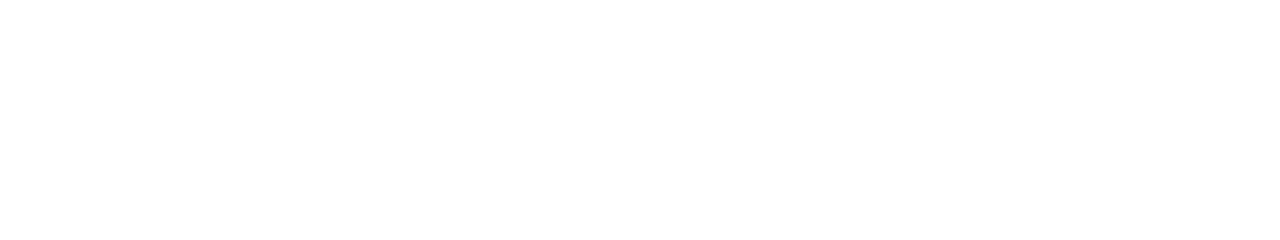
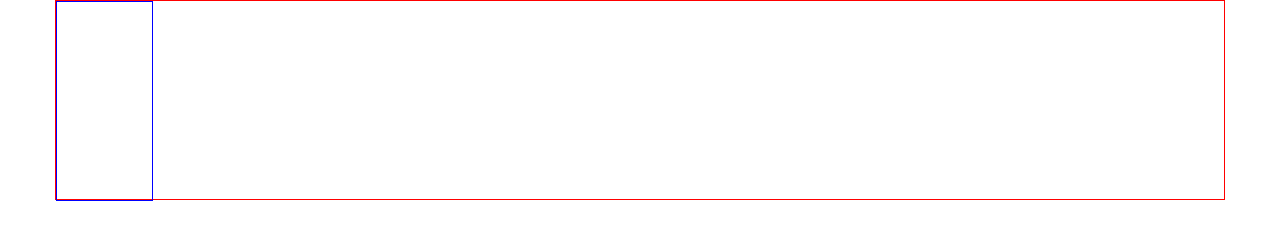
Before and after one commit to aficocelli/html-css-12bool, a plain HTML site: page index.html in a window 1280 px wide. Drawn offline with Linux system fonts and the light colour scheme.

Commit message:
add. debug

```diff
--- a/css/12bool.css
+++ b/css/12bool.css
@@ -8,19 +8,23 @@
 
 /* regola di debug */
 
-.debug{
+.debug .container {
+  border: 1px solid red;
+  height:200px;
+}
+.debug [class*="col-"]{
   height: 200px;
-  border:1px solid red;
+  border: 1px solid blue;
 }
 
 /* framework 12bool */
 
-.conteiner{
+.container{
   max-width: 1170px;
   margin: 0 auto;
 }
 
-.conteiner::after{
+.container::after{
   content: "";
   display: block;
   clear: both;
--- a/index.html
+++ b/index.html
@@ -8,7 +8,9 @@
   <link rel="stylesheet" href="css/12bool.css">
   <link rel="stylesheet" href="css/style.css">
 </head>
-<body>
-
+<body class="debug">
+  <div class="container">
+    <div class="col-1"></div>
+  </div>
 </body>
 </html>
```
